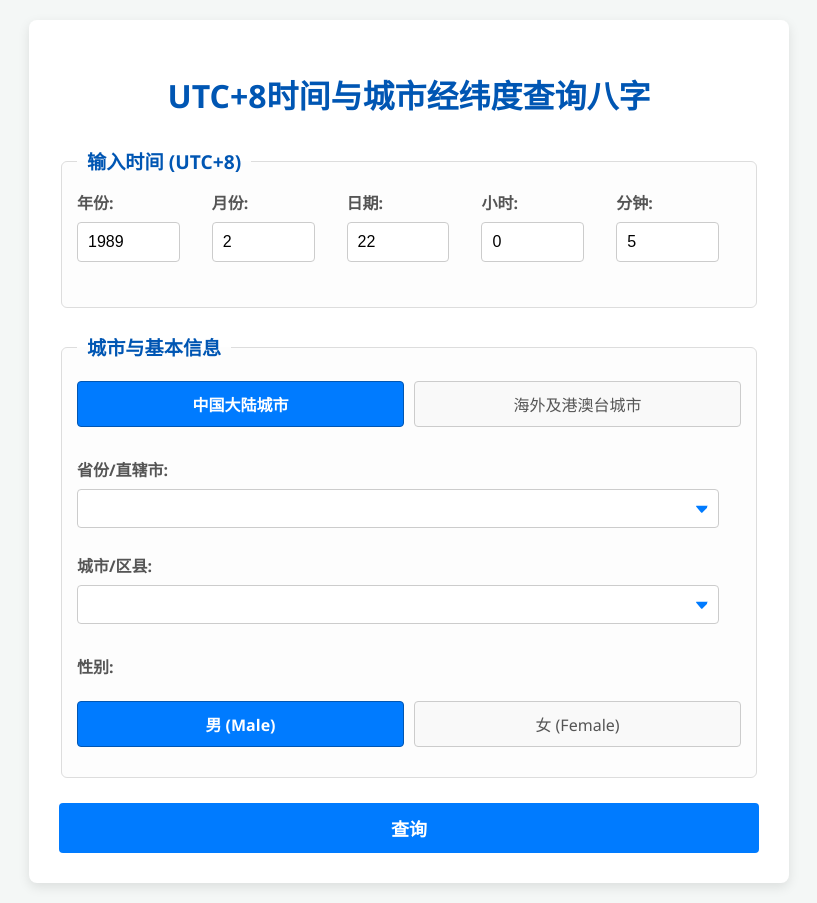
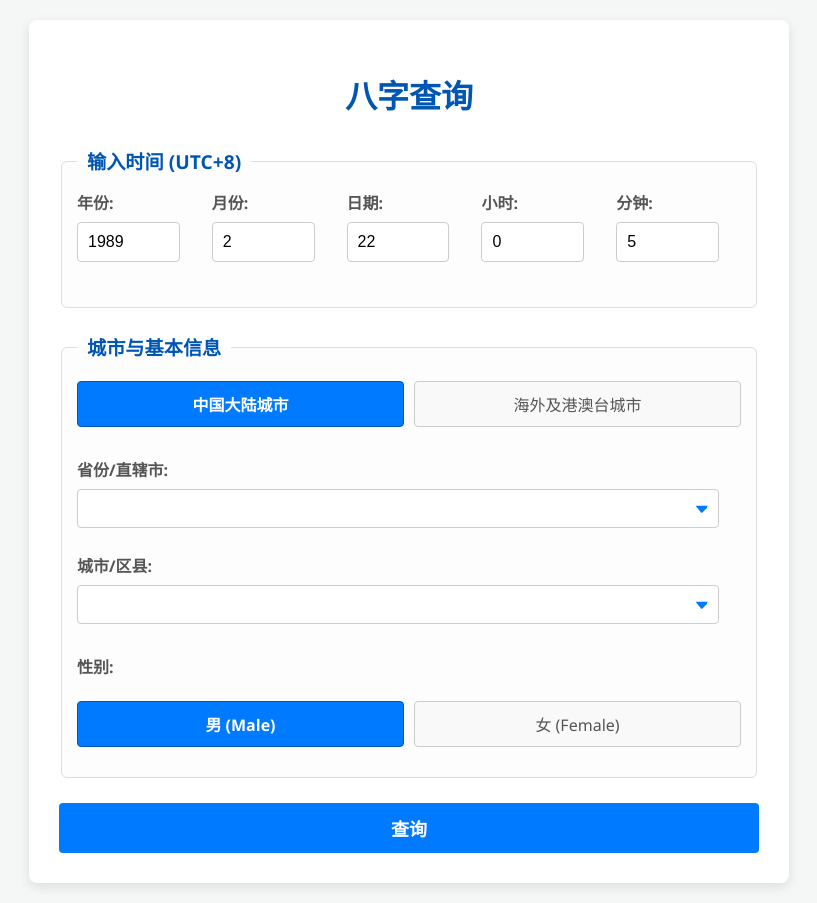
Before and after one commit to picasso250/bazi, a plain HTML site: page index.html in a window 1280 px wide. Shown: the whole page, without its empty margins (231-1048 px from the left). Drawn offline with Linux system fonts and the light colour scheme.

Commit message:
小文案

```diff
--- a/index.html
+++ b/index.html
@@ -3,12 +3,12 @@
 <head>
     <meta charset="UTF-8">
     <meta name="viewport" content="width=device-width, initial-scale=1.0">
-    <title>UTC+8时间与城市经纬度查询八字</title>
+    <title>八字查询</title>
     <link rel="stylesheet" href="style.css">
 </head>
 <body>
     <div class="container">
-        <h1>UTC+8时间与城市经纬度查询八字</h1>
+        <h1>八字查询</h1>
 
         <form id="combinedQueryForm">
             <fieldset>
```
